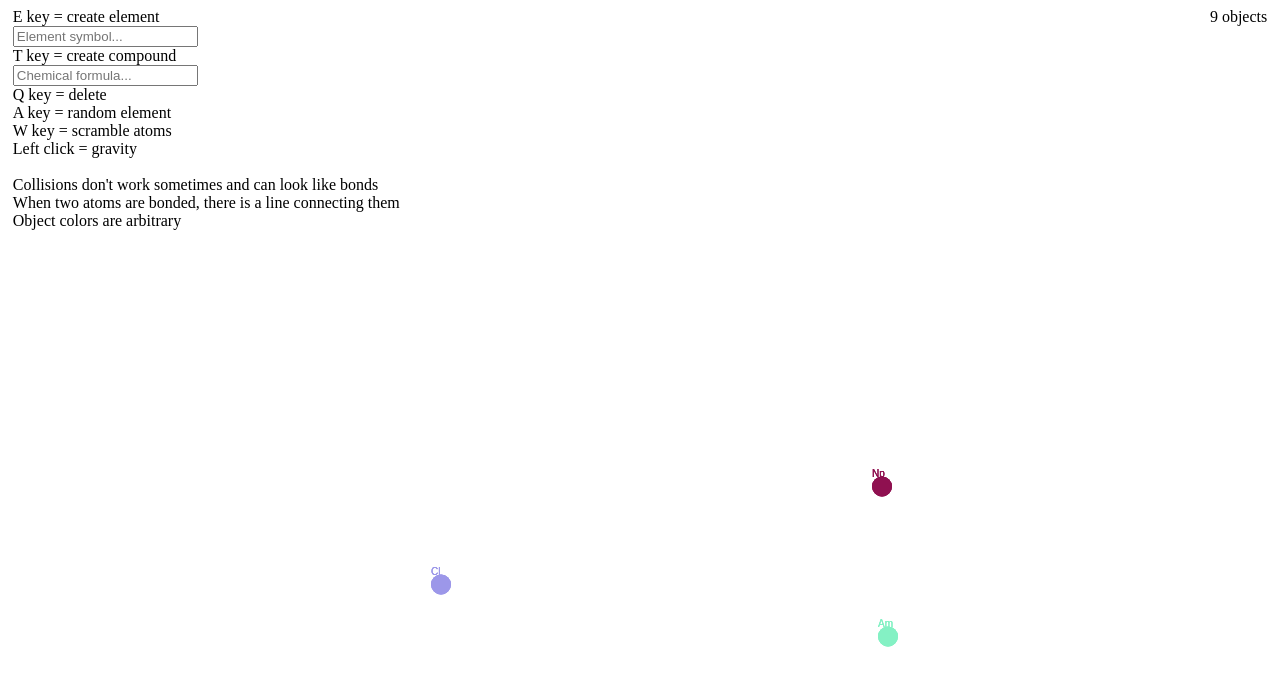
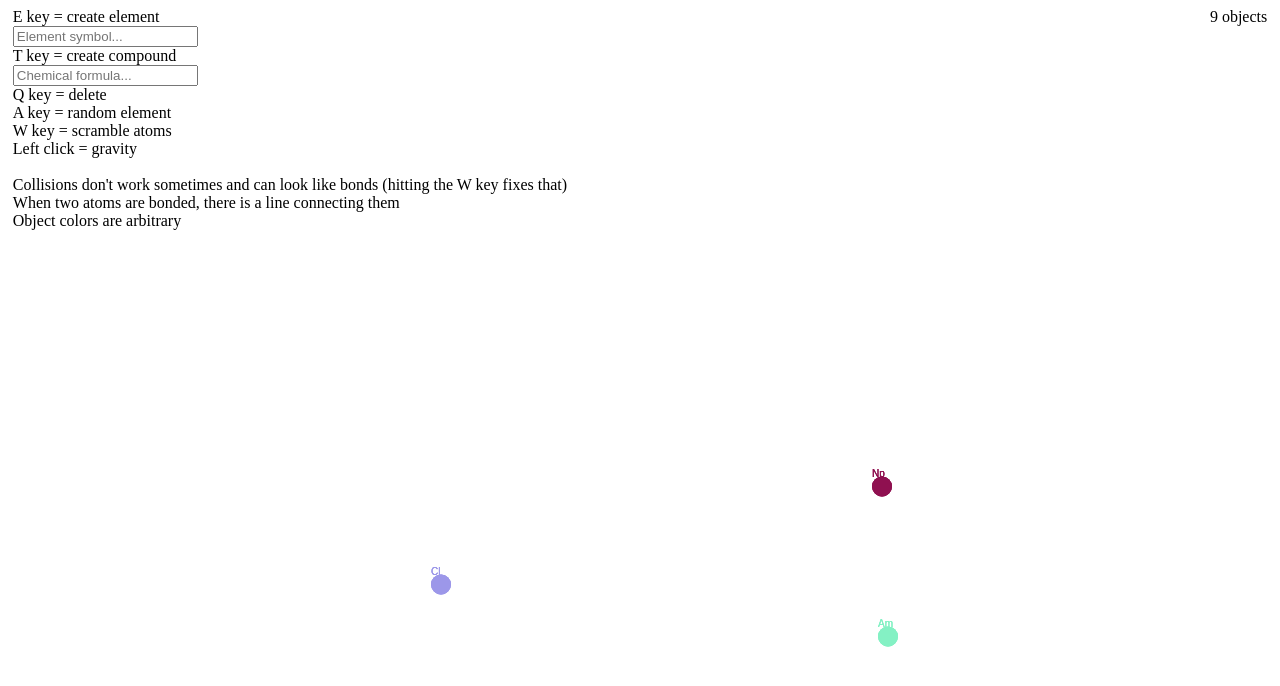
Before and after one commit to gjbertele/projects, a plain HTML site: page stuff/elements.html in a window 1280 px wide. Drawn offline with Linux system fonts and the light colour scheme.

Commit message:
Update elements.html

```diff
--- a/stuff/elements.html
+++ b/stuff/elements.html
@@ -12,7 +12,7 @@
     <canvas class='main'></canvas>
     <span class='a'>E key = create element<br><input class='elemInput' placeholder="Element symbol..."><br>T key =
         create compound<br><input class='formulaInput' placeholder="Chemical formula..."><br>Q key =
-        delete<br>A key = random element<br>W key = scramble atoms<br>Left click = gravity<br><br>Collisions don't work sometimes and can look like bonds<br>When two atoms are bonded, there is a line connecting them<br>Object
+        delete<br>A key = random element<br>W key = scramble atoms<br>Left click = gravity<br><br>Collisions don't work sometimes and can look like bonds (hitting the W key fixes that)<br>When two atoms are bonded, there is a line connecting them<br>Object
         colors are arbitrary</span>
     <span class='objects'></span>
 
```
